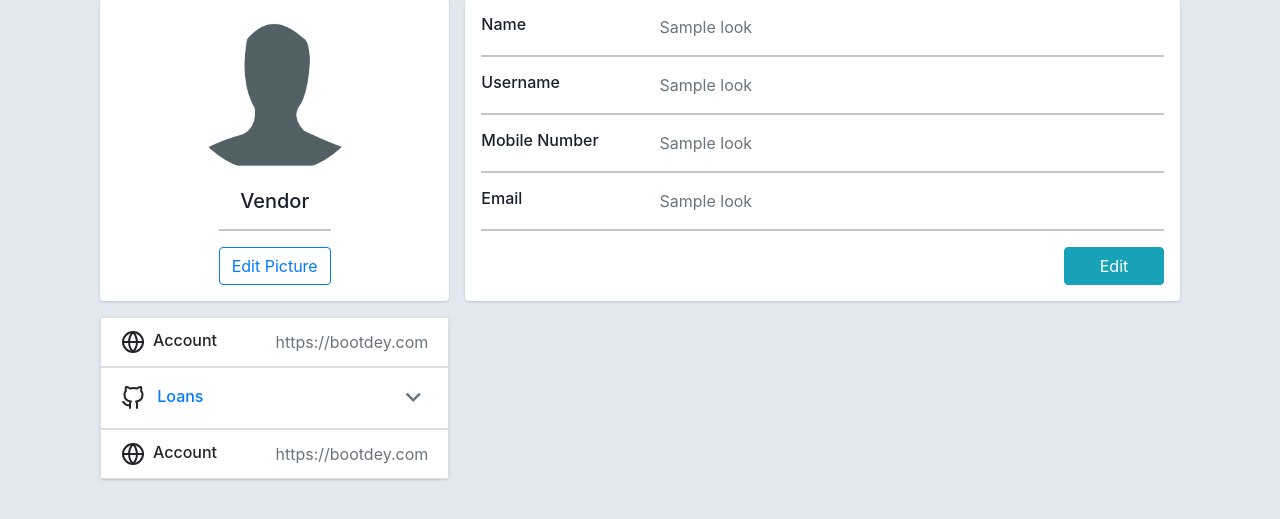
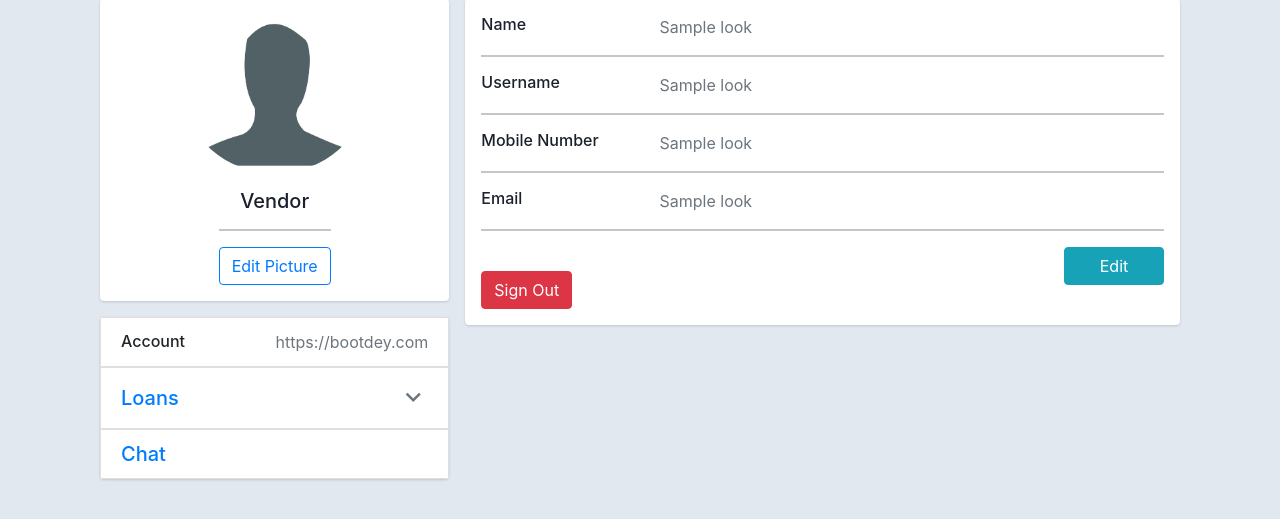
Before and after one commit to SincereFatboi/Submission, a Flask app: template templates/vendorAccountPage.html in a window 1280 px wide. Shown: the part 116-635 px from the top of the page. Run offline with Flask 2, Linux system fonts and the light colour scheme; the template is opened without the code that fills it: most values are stand-ins (such as "Sample title", 1, 10 or a date in 2020); some libraries are stand-ins or nearby versions.

Commit message:
alot of things

```diff
--- a/static/css/vendorAccountPage.css
+++ b/static/css/vendorAccountPage.css
@@ -70,3 +70,9 @@ cursor: pointer;
 .hiding {
 display: none;
 }
+.lefty {
+text-align: left;
+}
+.headertitle {
+font-size: 20px;
+}
--- a/templates/chat.html
+++ b/templates/chat.html
@@ -23,7 +23,7 @@
         {% for message in chat %}
         <div class="container bg-{% if message.id() == me %}success{% else %}primary{% endif %}">
             <img src="/avatars/{{ message.id() }}.png" alt="Avatar"
-                 onerror="this.src = '{{ url_for('static', filename='pics/defaultAvatar.jpg') }}';">
+                 onerror="this.src = '{{ url_for('static', filename='images/emptyPic.jpg') }}';">
             <p><b style="font-size: 16pt;">
                 {% if message.id() == me %}
                 {% if asVendor %}Vendor{% else %}Customer{% endif %}
--- a/templates/vendorAccountPage.html
+++ b/templates/vendorAccountPage.html
@@ -20,7 +20,7 @@
               <div class="card">
                 <div class="card-body">
                   <div class="d-flex flex-column align-items-center text-center">
-                    <img src="{{ url_for('static', filename='images/39-398340_emergency-medicine-physician-robert-tomsho-empty-profile-picture-removebg-preview.png') }}" alt="Admin" class="rounded-circle" width="180">
+                    <img src="{{ url_for('static', filename='images/emptyPic.png') }}" alt="Admin" class="rounded-circle" width="180">
                     <div class="mt-3">
                       <h5>Vendor</h5>
                       <hr>
@@ -33,26 +33,25 @@
                 <ul class="list-group list-group-flush">
                   <div>
                   <li class="list-group-item d-flex justify-content-between align-items-center flex-wrap">
-                    <h6 class="mb-0"><svg xmlns="http://www.w3.org/2000/svg" width="24" height="24" viewBox="0 0 24 24" fill="none" stroke="currentColor" stroke-width="2" stroke-linecap="round" stroke-linejoin="round" class="feather feather-globe mr-2 icon-inline"><circle cx="12" cy="12" r="10"></circle><line x1="2" y1="12" x2="22" y2="12"></line><path d="M12 2a15.3 15.3 0 0 1 4 10 15.3 15.3 0 0 1-4 10 15.3 15.3 0 0 1-4-10 15.3 15.3 0 0 1 4-10z"></path></svg>Account</h6>
+                    <h6 class="mb-0">Account</h6>
                     <span class="text-secondary">https://bootdey.com</span>
                   </li>
                     </div>
                   <div>
                   <li class="list-group-item d-flex justify-content-between align-items-center flex-wrap">
-                    <h6 class="mb-0"><svg xmlns="http://www.w3.org/2000/svg" width="24" height="24" viewBox="0 0 24 24" fill="none" stroke="currentColor" stroke-width="2" stroke-linecap="round" stroke-linejoin="round" class="feather feather-github mr-2 icon-inline"><path d="M9 19c-5 1.5-5-2.5-7-3m14 6v-3.87a3.37 3.37 0 0 0-.94-2.61c3.14-.35 6.44-1.54 6.44-7A5.44 5.44 0 0 0 20 4.77 5.07 5.07 0 0 0 19.91 1S18.73.65 16 2.48a13.38 13.38 0 0 0-7 0C6.27.65 5.09 1 5.09 1A5.07 5.07 0 0 0 5 4.77a5.44 5.44 0 0 0-1.5 3.78c0 5.42 3.3 6.61 6.44 7A3.37 3.37 0 0 0 9 18.13V22"></path></svg>
-                      <a href="/listingpage/{{ look[0] }}">Loans</a></h6>
+                    <h6 class="mb-0 headertitle"><a href="/listingpage/{{ look[0] }}">Loans</a></h6>
                     <span class="text-secondary"><span id="expanding" onclick="toggle_display()" class="material-icons-outlined">expand_more</span></span>
                   </li>
                     </div>
                   <div class="hiding">
                   <li class="list-group-item d-flex justify-content-between align-items-center flex-wrap">
                     <h6 class="mb-0"><svg xmlns="http://www.w3.org/2000/svg" width="24" height="24" viewBox="0 0 24 24" fill="none" stroke="currentColor" stroke-width="2" stroke-linecap="round" stroke-linejoin="round" class="feather feather-twitter mr-2 icon-inline text-info"><path d="M23 3a10.9 10.9 0 0 1-3.14 1.53 4.48 4.48 0 0 0-7.86 3v1A10.66 10.66 0 0 1 3 4s-4 9 5 13a11.64 11.64 0 0 1-7 2c9 5 20 0 20-11.5a4.5 4.5 0 0 0-.08-.83A7.72 7.72 0 0 0 23 3z"></path></svg>
-                      <a href="/createitem/{{ look[0] }}">Create Loans</a></h6>
+                      <a href="/createitem/{{ look[0] }}">My Loans</a></h6>
                     <span class="text-secondary">@bootdey</span>
                   </li>
                    <li class="list-group-item d-flex justify-content-between align-items-center flex-wrap">
                     <h6 class="mb-0"><svg xmlns="http://www.w3.org/2000/svg" width="24" height="24" viewBox="0 0 24 24" fill="none" stroke="currentColor" stroke-width="2" stroke-linecap="round" stroke-linejoin="round" class="feather feather-twitter mr-2 icon-inline text-info"><path d="M23 3a10.9 10.9 0 0 1-3.14 1.53 4.48 4.48 0 0 0-7.86 3v1A10.66 10.66 0 0 1 3 4s-4 9 5 13a11.64 11.64 0 0 1-7 2c9 5 20 0 20-11.5a4.5 4.5 0 0 0-.08-.83A7.72 7.72 0 0 0 23 3z"></path></svg>
-                      <a href="">Current Loans</a></h6>
+                      <a href="">Outgoing Loans</a></h6>
                     <span class="text-secondary">@bootdey</span>
                   </li>
                      <li class="list-group-item d-flex justify-content-between align-items-center flex-wrap">
@@ -63,8 +62,8 @@
                     </div>
                    <div>
                   <li class="list-group-item d-flex justify-content-between align-items-center flex-wrap">
-                    <h6 class="mb-0"><svg xmlns="http://www.w3.org/2000/svg" width="24" height="24" viewBox="0 0 24 24" fill="none" stroke="currentColor" stroke-width="2" stroke-linecap="round" stroke-linejoin="round" class="feather feather-globe mr-2 icon-inline"><circle cx="12" cy="12" r="10"></circle><line x1="2" y1="12" x2="22" y2="12"></line><path d="M12 2a15.3 15.3 0 0 1 4 10 15.3 15.3 0 0 1-4 10 15.3 15.3 0 0 1-4-10 15.3 15.3 0 0 1 4-10z"></path></svg>Account</h6>
-                    <span class="text-secondary">https://bootdey.com</span>
+                    <h6 class="mb-0 headertitle" class="lefty"><a href="/vendor/chats/{{ look[0] }}">Chat</a></h6>
+                    <span class="text-secondary"></span>
                   </li>
                     </div>
                   </li>
@@ -115,6 +114,10 @@
                   <div class="row">
                     <div class="col-sm-12">
                       <a class="btn btn-info" id="editbtn" target="__blank" href="/updateVendor/{{ look[0] }}">Edit</a>
+                      <br>
+                      <form action="{{url_for('sign_out')}}" method="POST">
+                        <input type="submit" value="Sign Out" class="btn btn-danger" id="delbtn"/>
+                      </form>
                       <!--https://www.bootdey.com/snippets/view/profile-edit-data-and-skills-->
                     </div>
                   </div>
```
Also changed, not shown: __init__.py (+11 -1 lines), static/images/emptyPic.png (renamed from static/images/39-398340_emergency-medicine-physician-robert-tomsho-empty-profile-picture-removebg-preview.png), 3 other files.
